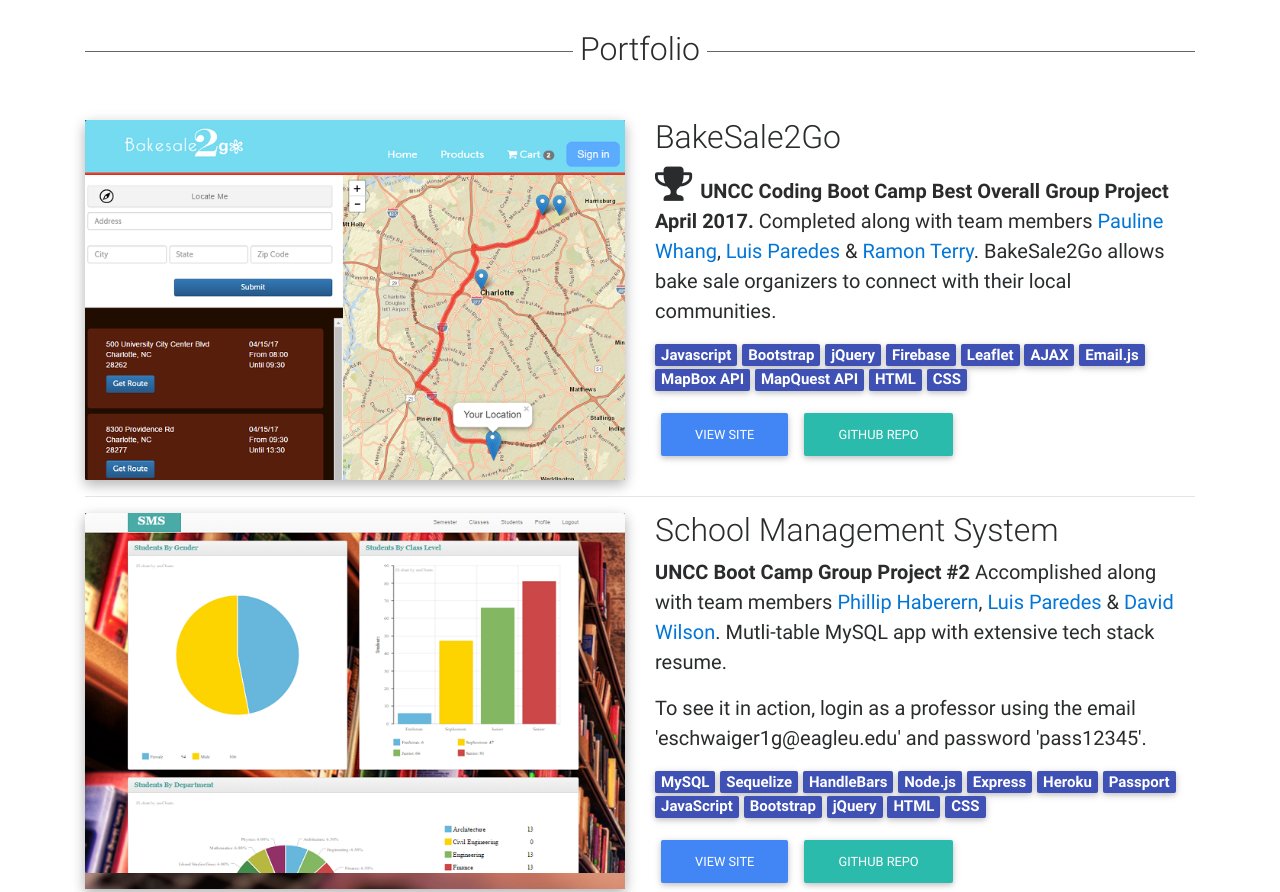
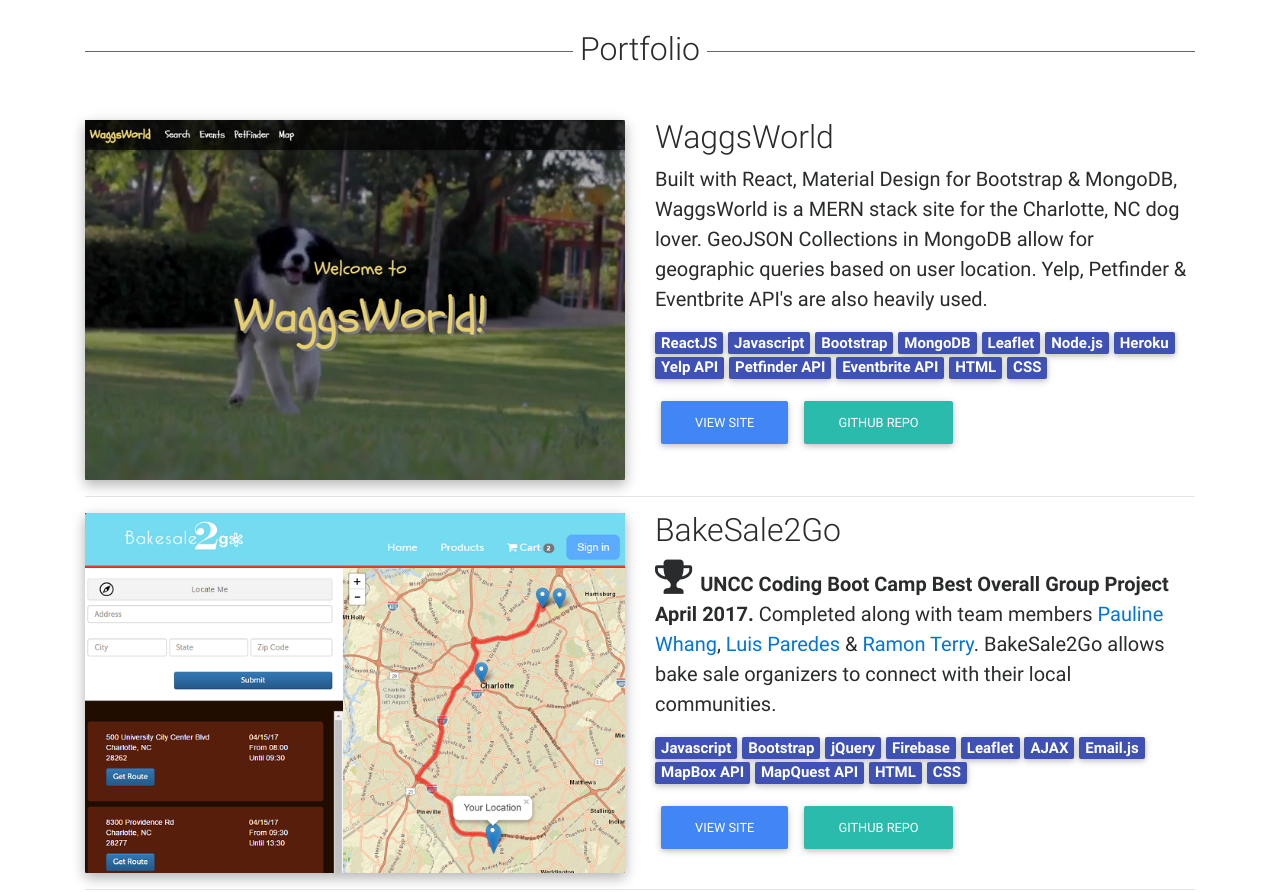
Before and after one commit to dlphillips/Portfolio, a plain HTML site: page index.html in a window 1280 px wide. Shown: the part 1180-2072 px from the top of the page. Drawn offline with nearby package versions, Linux system fonts and the light colour scheme; no server answers; a web font is replaced by a local one.

Commit message:
add waggsworld

```diff
--- a/index.html
+++ b/index.html
@@ -156,6 +156,31 @@
                 <!--Featured image-->
                 <div class="col-lg-6">
                     <div class="view overlay hm-white-light z-depth-1-half">
+                        <img src="img/ww.png" class="img-fluid" alt="">
+                        <div class="mask"></div>
+                    </div>
+                </div>
+                <!--Featured image-->
+                <!--/.Post excerpt-->
+                <div class="col-lg-6">
+                    <h2 class="post-title">WaggsWorld</h2>
+                    <p class="lead">Built with React, Material Design for Bootstrap & MongoDB, WaggsWorld is a MERN stack site for the Charlotte, NC dog lover. GeoJSON Collections in MongoDB allow for geographic queries based on user location. Yelp, Petfinder & Eventbrite API's are also heavily used.</p>
+                    <h5><p><span class="badge indigo">ReactJS</span> <span class="badge indigo">Javascript</span> <span class="badge indigo">Bootstrap</span> <span class="badge indigo">MongoDB</span> <span class="badge indigo">Leaflet</span> <span class="badge indigo">Node.js</span> <span class="badge indigo">Heroku</span> <span class="badge indigo">Yelp API</span> <span class="badge indigo">Petfinder API</span> <span class="badge indigo">Eventbrite API</span> <span class="badge indigo">HTML</span> <span class="badge indigo">CSS</span></p></h5>
+                    <div class="read-more">
+                        <a href="https://waggsworld2.herokuapp.com/" target="_blank" class="btn btn-primary">View Site</a>
+                        <a href="https://github.com/dlphillips/waggsworld2" target="_blank" class="btn btn-default">GitHub Repo</a>
+                    </div>
+                </div>
+                <!--/.Post excerpt-->
+            </div>
+            <!--/.First row-->
+            <hr class="extra-margin">
+
+            <!--First row-->
+            <div class="row wow fadeIn" data-wow-delay="0.2s">
+                <!--Featured image-->
+                <div class="col-lg-6">
+                    <div class="view overlay hm-white-light z-depth-1-half">
                         <img src="img/bs2g.png" class="img-fluid" alt="">
                         <div class="mask"></div>
                     </div>
@@ -174,7 +199,7 @@
                 <!--/.Post excerpt-->
             </div>
             <!--/.First row-->
-                <hr class="extra-margin">
+            <hr class="extra-margin">
             <!--Second row-->
             <div class="row wow fadeIn" data-wow-delay="0.2s">
                 <!--Featured image-->
@@ -403,7 +428,7 @@
                     </div>
                     <h4 class="h4-responsive wow fadeIn">Front-end</h4>
                     <div>
-                        <h5><span class="badge indigo">HTML</span> <span class="badge indigo">CSS</span> <span class="badge indigo">JavaScript</span> <span class="badge indigo">jQuery</span></h5>
+                        <h5><span class="badge indigo">HTML</span> <span class="badge indigo">CSS</span> <span class="badge indigo">JavaScript</span> <span class="badge indigo">ReactJS</span> <span class="badge indigo">jQuery</span></h5>
                         <h5><span class="badge indigo">Bootstrap</span> <span class="badge indigo">Handlebars</span> <span class="badge indigo">Material Design</span></h5>
                     </div>
                     <h4 class="h4-responsive wow fadeIn">Back-end</h4>
```
Also changed, not shown: img/ww.png (added), 1 other file.
